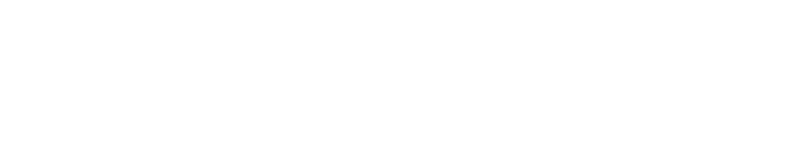
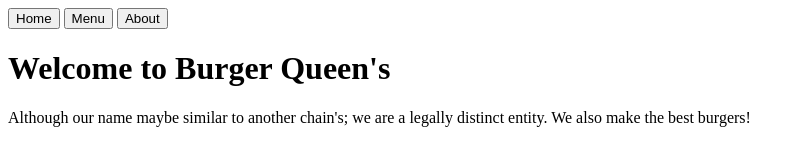
Before and after one commit to minhnguyen9702/restarauntPage, a website built with webpack: page dist/index.html in a window 1280 px wide. Shown: the whole page, without its empty margins (0-804 px from the left). Built offline with nearby package versions, Linux system fonts and the light colour scheme.

Commit message:
fix gitignore

```diff
--- a/dist/index.html
+++ b/dist/index.html
@@ -7,5 +7,16 @@
 </head>
 <body>
     <script src="main.js"></script>
+    <header>
+        <nav>
+            <button>Home</button>
+            <button>Menu</button>
+            <button>About</button>
+        </nav>
+    </header>
+    <div id="content">
+        <h1>Welcome to Burger Queen's</h1>
+        <p>Although our name maybe similar to another chain's; we are a legally distinct entity. We also make the best burgers!</p>
+    </div>
 </body>
 </html>
--- a/package.json
+++ b/package.json
@@ -4,9 +4,10 @@
   "description": "My version of the odin project's restaurant page project which helps students to learn webpack.",
   "main": "index.js",
   "scripts": {
-    "test": "echo \"Error: no test specified\" && exit 1"
+    "test": "echo \"Error: no test specified\" && exit 1",
+    "build": "webpack"
   },
-  "author": "",
+  "author": "minhnguyen9702",
   "license": "ISC",
   "devDependencies": {
     "webpack": "^5.90.2",
```
Also changed, not shown: dist/main.js (added).
